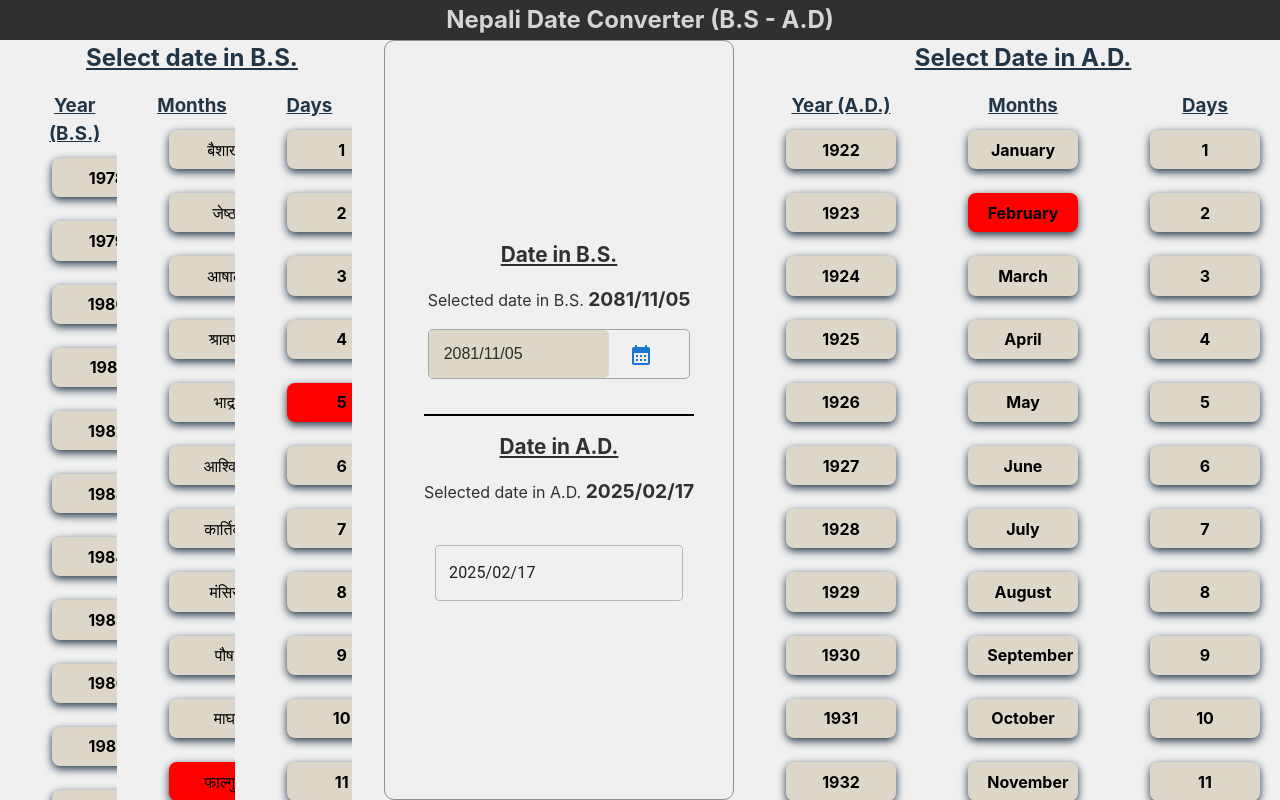
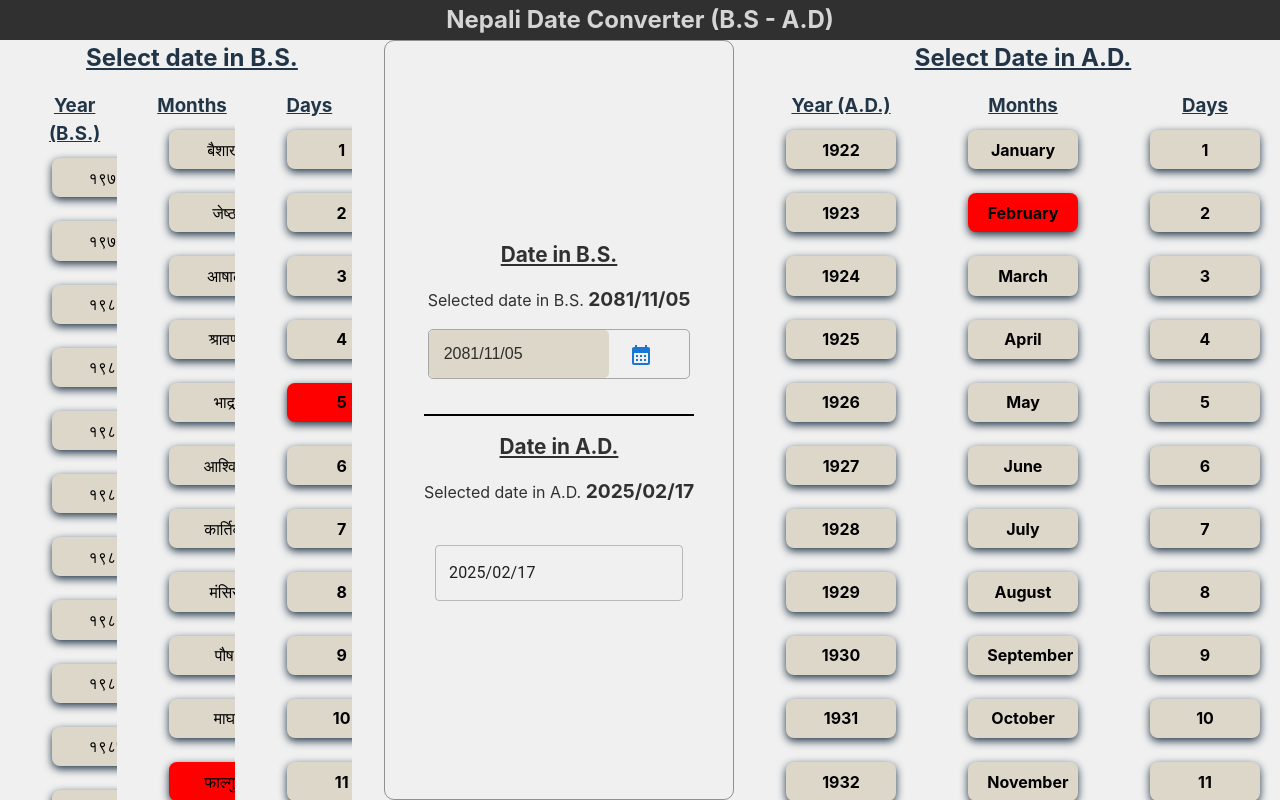
Before and after one commit to bipin-Pariyar2003/Nepali-Date-Picker, a React (Vite) app: page / in a window 1280 px wide. Built offline with nearby package versions, Linux system fonts and the light colour scheme.

Commit message:
handled nepali date display and handle click too

```diff
--- a/src/Components/UI/DisplayList/index.jsx
+++ b/src/Components/UI/DisplayList/index.jsx
@@ -25,9 +25,12 @@ const DisplayList = ({ handleClick, title, options, isToday, isSelectedValue })
                   className={`${isToday({ display, index }) ? "today" : ""} ${
                     isSelectedValue({ display, index }) ? "selected" : ""
                   } box`}
-                  onClick={() => handleClick(display, index)}
+                  onClick={() =>
+                    handleClick(Array.isArray(display) ? +display[0] : display, index)
+                  }
+                  value={Array.isArray(display) ? +display[0] : ""}
                 >
-                  {display}
+                  {Array.isArray(display) ? display[1] : display}
                 </button>
               </div>
               <br />
--- a/src/Components/UI/MonthYearDayList/DayDisplayList.jsx
+++ b/src/Components/UI/MonthYearDayList/DayDisplayList.jsx
@@ -4,15 +4,10 @@ import { isValidDate, isValidDateAD } from "./setup";
 
 // to get the actual working today
 const currentYear = getCurrentBS().year;
-console.log(currentYear);
 
 const currentMonth = getCurrentBS().month;
-console.log(currentMonth);
 
 const currentDay = getCurrentBS().date;
-console.log(currentDay);
-
-console.log(new Date().getFullYear(), new Date().getMonth(), new Date().getDate());
 
 const DayDisplayList = ({ onChange, setViewDate, viewDate, dateType = "BS" }) => {
   const handleClickDayBS = (index) => {
--- a/src/Components/UI/MonthYearDayList/YearDiaplayList.jsx
+++ b/src/Components/UI/MonthYearDayList/YearDiaplayList.jsx
@@ -7,7 +7,6 @@ import { isValidDate, isValidDateAD } from "./setup";
 const currentYear = getCurrentBS().year;
 
 const YearDisplayList = ({ onChange, setViewDate, viewDate, dateType = "BS" }) => {
-  console.log(viewDate);
   const handleClickYearBS = (year) => {
     const daysInMonth = getDaysInMonth(year, viewDate.month);
     const daysArray = Array.from({ length: daysInMonth }, (_, i) => i + 1);
@@ -35,12 +34,12 @@ const YearDisplayList = ({ onChange, setViewDate, viewDate, dateType = "BS" }) =
     const date = `${year}/${String(viewDate.month).padStart(2, 0)}/${String(
       viewDate.date
     ).padStart(2, 0)}`;
-    // const isValidDate = moment(date, "YYYY/MM/DD").isValid();
 
     if (isValidDateAD(date)) {
       onChange(date);
       return;
     }
+
     setViewDate((prev) => ({
       ...prev,
       year,
@@ -58,11 +57,12 @@ const YearDisplayList = ({ onChange, setViewDate, viewDate, dateType = "BS" }) =
 
   const checkIsToday = ({ display }) => {
     return dateType === "BS"
-      ? +display === currentYear
+      ? +display[0] === currentYear
       : +display === new Date().getFullYear();
   };
 
   const checkSelectedValue = ({ display }) => {
+    if (Array.isArray(display)) return +display[0] === +viewDate.year;
     return +display === +viewDate.year;
   };
 
@@ -76,10 +76,9 @@ const YearDisplayList = ({ onChange, setViewDate, viewDate, dateType = "BS" }) =
         dateType === "BS"
           ? Object.keys(calendar_data).map((year) => {
               // return toNepaliNumber(year);
-              return year;
+              return [year, toNepaliNumber(year)];
             })
-          : // Object.keys(calendar_data)
-            Object.keys(calendar_data)
+          : Object.keys(calendar_data)
               .map((year) => {
                 const engYear = bsYearToAdYear(year);
                 return engYear;
```
